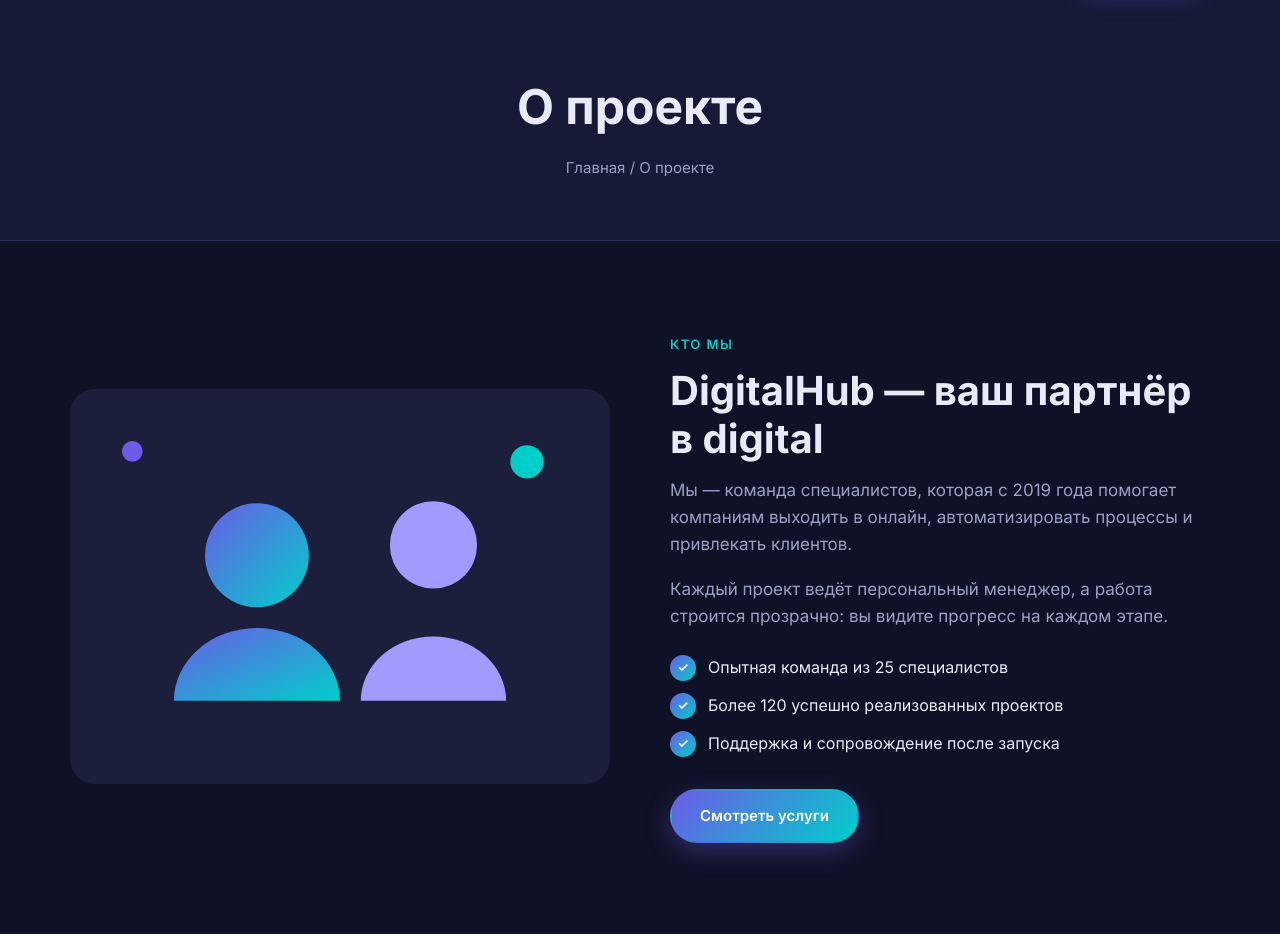
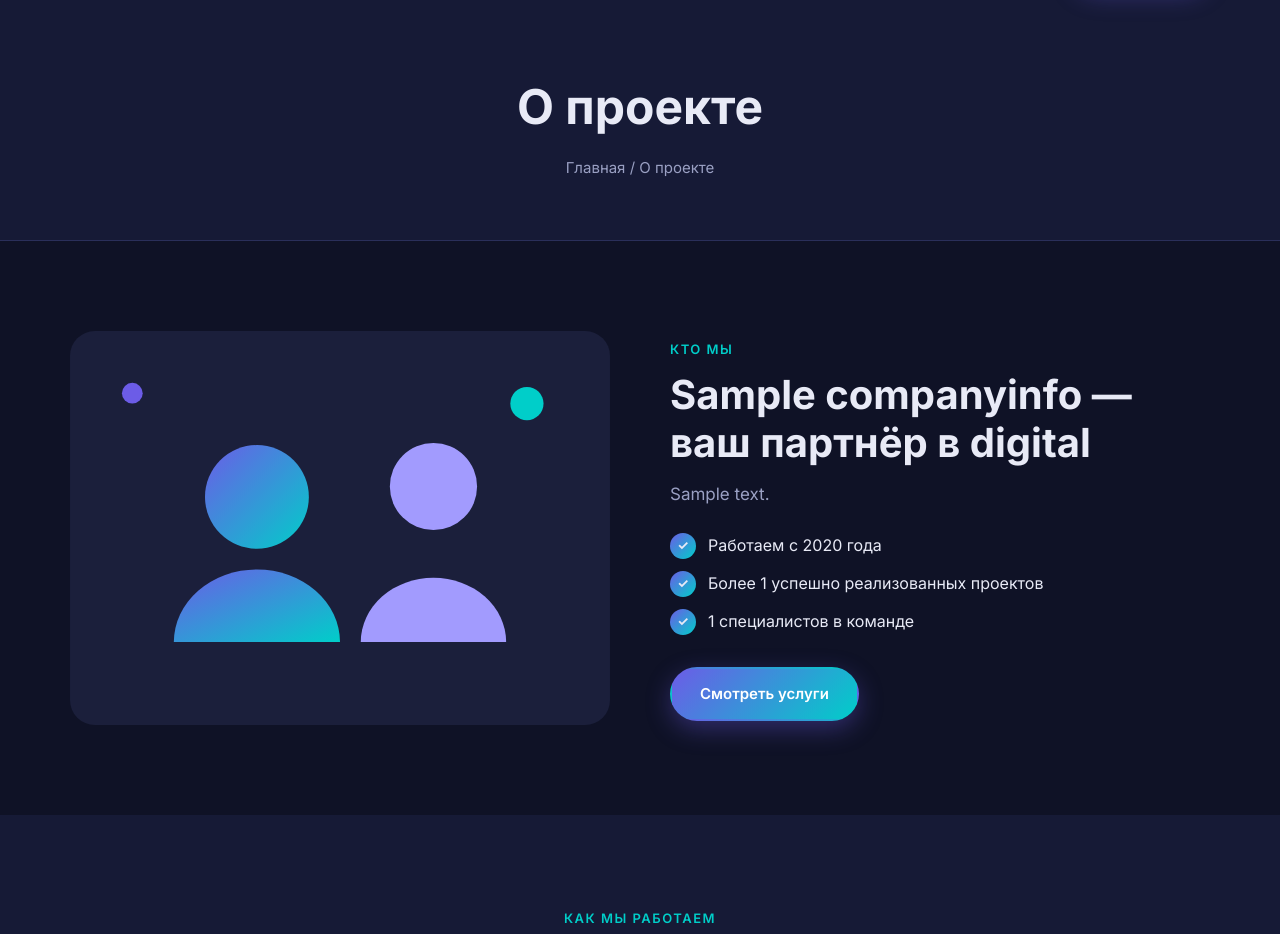
Before and after one commit to cosinyz/DigitalHub-project, a Django app: page /about/ in a window 1280 px wide. Shown: the part 78-1012 px from the top of the page. Run offline with Django 5.2, Linux system fonts and the light colour scheme; tables that the repository leaves empty hold one stand-in row (values such as "Sample post"); grey boxes marked "Sample" are stand-in pictures.

Commit message:
refactor: replace hardcoded company data with database values

```diff
--- a/apps/config/admin.py
+++ b/apps/config/admin.py
@@ -4,5 +4,5 @@ from .models import CompanyInfo
 
 @admin.register(CompanyInfo)
 class CompanyInfoAdmin(admin.ModelAdmin):
-    list_display = ('name', 'phone', 'email')
+    list_display = ('name', 'founded_year', 'projects_count', 'clients_count', 'specialists_count')
     search_fields = ('name', 'email', 'address')
--- a/apps/config/models.py
+++ b/apps/config/models.py
@@ -1,9 +1,14 @@
 from django.db import models
+from django.utils import timezone
 
 
 class CompanyInfo(models.Model):
     name = models.CharField('Название компании', max_length=255)
     description = models.TextField('Описание')
+    founded_year = models.PositiveSmallIntegerField('Год основания', default=0)
+    projects_count = models.PositiveIntegerField('Количество проектов', default=0)
+    clients_count = models.PositiveIntegerField('Количество клиентов', default=0)
+    specialists_count = models.PositiveIntegerField('Количество специалистов', default=0)
     logo = models.ImageField(
         'Логотип',
         upload_to='company/logos/',
@@ -21,5 +26,11 @@ class CompanyInfo(models.Model):
         verbose_name = 'Информация о компании'
         verbose_name_plural = 'Информация о компании'
 
+    @property
+    def years_in_business(self):
+        if not self.founded_year:
+            return 0
+        return max(0, timezone.localdate().year - self.founded_year)
+
     def __str__(self):
         return self.name
--- a/templates/about.html
+++ b/templates/about.html
@@ -1,7 +1,7 @@
 {% extends "base.html" %}
 {% load static %}
 
-{% block title %}О проекте — DigitalHub{% endblock %}
+{% block title %}О проекте — {{ company_info.name|default:"DigitalHub" }}{% endblock %}
 
 {% block content %}
     <section class="page-hero">
@@ -12,16 +12,15 @@
     </section>
     <section class="section">
       <div class="container about">
-        <img src="{% static 'img/about.svg' %}" alt="Команда DigitalHub" class="about__img reveal">
+        <img src="{% static 'img/about.svg' %}" alt="Команда {{ company_info.name|default:'компании' }}" class="about__img reveal">
         <div class="reveal">
           <span class="section__tag">Кто мы</span>
-          <h2 class="section__title">DigitalHub — ваш партнёр в digital</h2>
-          <p class="about__text">Мы — команда специалистов, которая с 2019 года помогает компаниям выходить в онлайн, автоматизировать процессы и привлекать клиентов.</p>
-          <p class="about__text">Каждый проект ведёт персональный менеджер, а работа строится прозрачно: вы видите прогресс на каждом этапе.</p>
+          <h2 class="section__title">{{ company_info.name|default:"О нашей компании" }} — ваш партнёр в digital</h2>
+          <p class="about__text">{{ company_info.description }}</p>
           <ul class="about__list">
-            <li>Опытная команда из 25 специалистов</li>
-            <li>Более 120 успешно реализованных проектов</li>
-            <li>Поддержка и сопровождение после запуска</li>
+            <li>Работаем с {{ company_info.founded_year }} года</li>
+            <li>Более {{ company_info.projects_count }} успешно реализованных проектов</li>
+            <li>{{ company_info.specialists_count }} специалистов в команде</li>
           </ul>
           <a href="{% url 'pages:services' %}" class="btn btn-primary">Смотреть услуги</a>
         </div>
--- a/templates/base.html
+++ b/templates/base.html
@@ -4,7 +4,7 @@
 <head>
   <meta charset="UTF-8">
   <meta name="viewport" content="width=device-width, initial-scale=1.0">
-  <title>{% block title %}DigitalHub{% endblock %}</title>
+  <title>{% block title %}{{ company_info.name|default:"DigitalHub" }}{% endblock %}</title>
   <link rel="icon" href="{% static 'img/logo.svg' %}" type="image/svg+xml">
   <link rel="preconnect" href="https://fonts.googleapis.com">
   <link href="https://fonts.googleapis.com/css2?family=Inter:wght@400;500;600;700;800&display=swap" rel="stylesheet">
```
Also changed, not shown: templates/index.html (+6 -6 lines), apps/config/migrations/0002_companyinfo_clients_count_companyinfo_founded_year_and_more.py (added).
